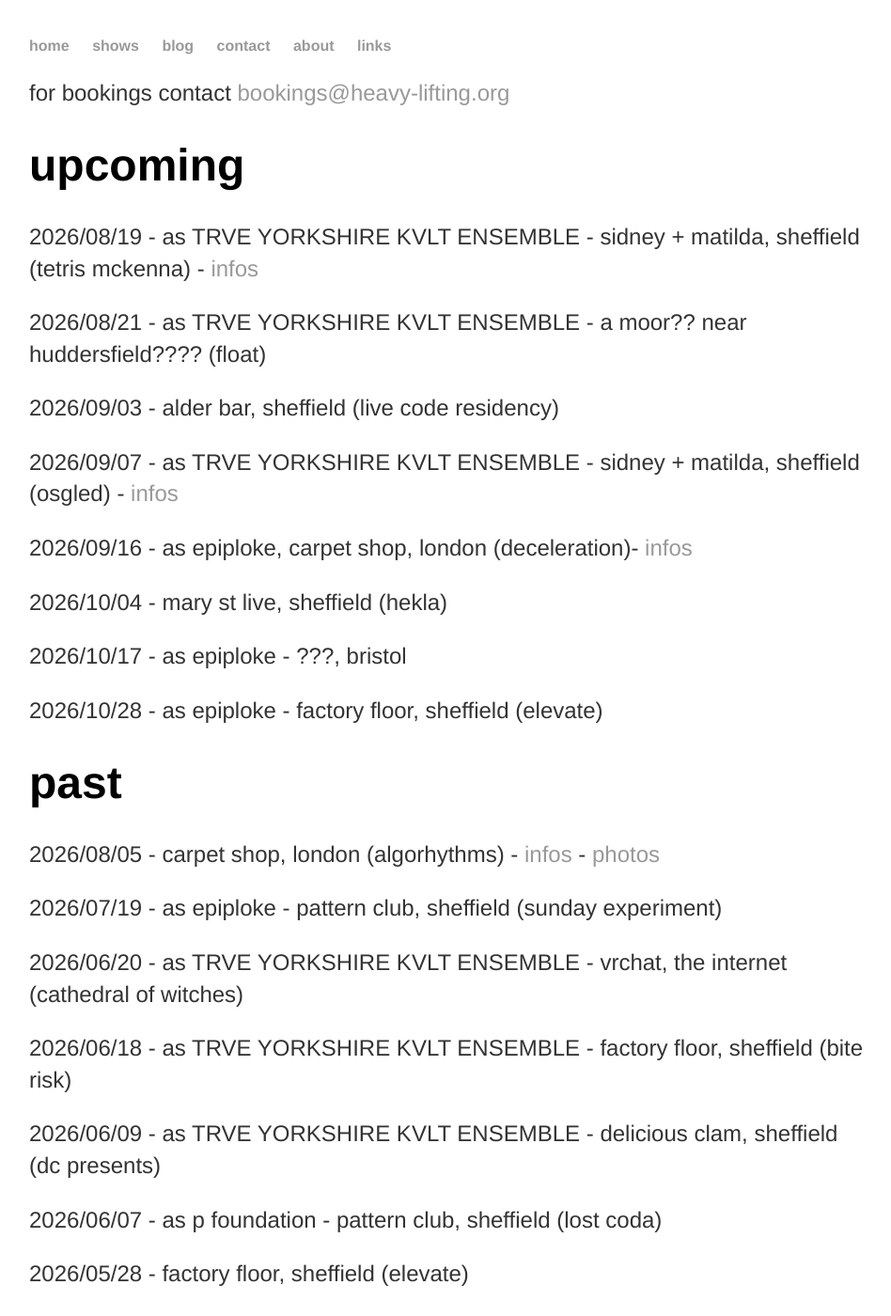
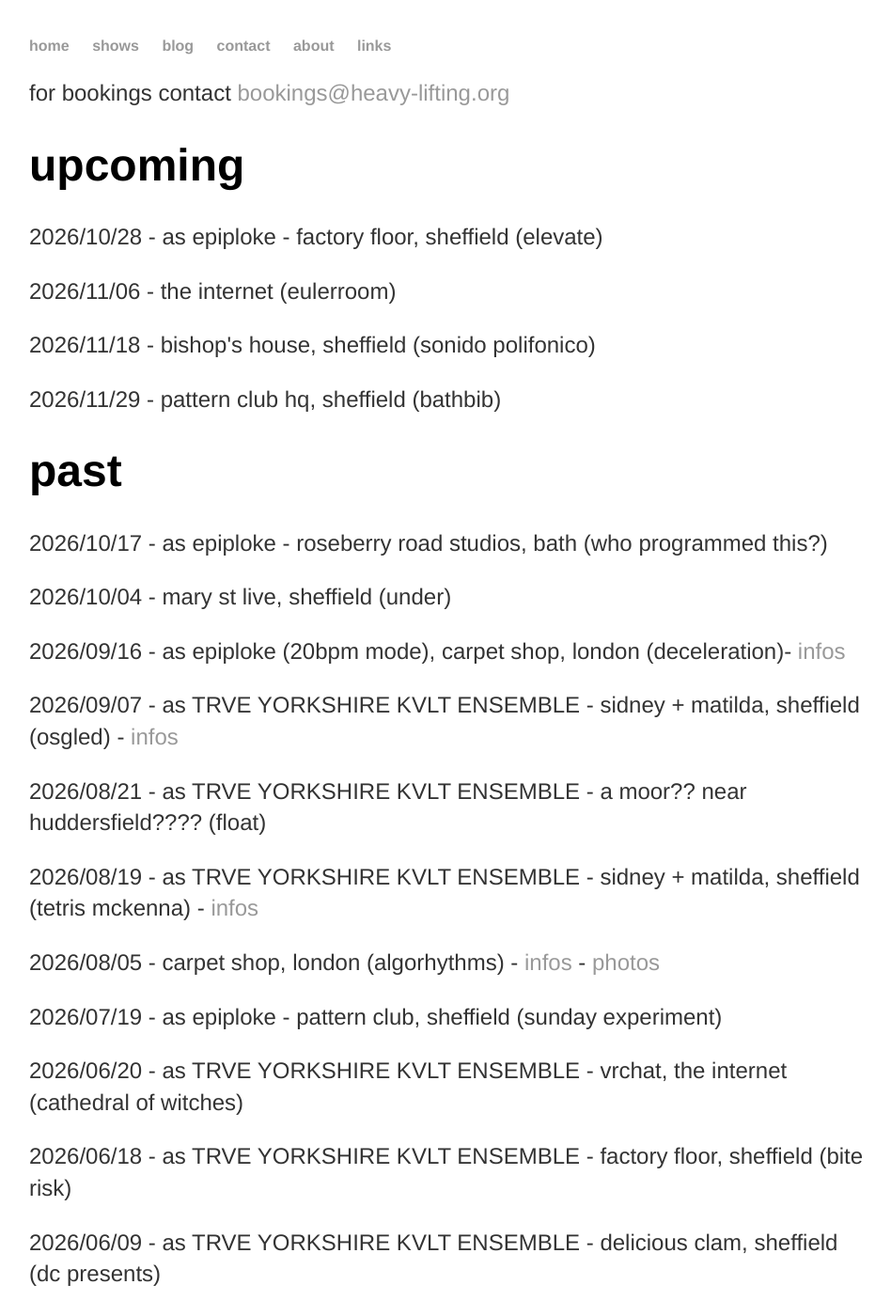
Before and after one commit to heavy-lifting/heavy-lifting.github.io, a Jekyll site: the page built from shows.html, in a window 1280 px wide and 1400 px high. Shown: the whole window at 94% size, without its empty margins (161-1109 px from the left). Built offline with Jekyll 4.4.1, drawn with Linux system fonts in a browser that asks for light colours.

Commit message:
update shows

```diff
--- a/shows.html
+++ b/shows.html
@@ -8,25 +8,13 @@ title: shows
 <div class="upcoming">
 	<h1>upcoming</h1>
 
-
-
-
-	<p>2026/08/19 - as TRVE YORKSHIRE KVLT ENSEMBLE - sidney + matilda, sheffield (tetris mckenna) - <a href = "https://www.fatsoma.com/e/toytktf9/violent-magic-orchestra-vmo-japan">infos</a></p>
-
-	<p>2026/08/21 - as TRVE YORKSHIRE KVLT ENSEMBLE - a moor?? near huddersfield???? (float)</p>
-
-	<p>2026/09/03 - alder bar, sheffield (live code residency)</p>
-
-	<p>2026/09/07 - as TRVE YORKSHIRE KVLT ENSEMBLE - sidney + matilda, sheffield (osgled) - <a href = "https://www.fatsoma.com/e/9xnybs9p/osgled-trve-yorkshire-kvlt-ensemble">infos</a></p>
-
-	<p>2026/09/16 - as epiploke, carpet shop, london (deceleration)- <a href = "https://gel.now/events/849">infos</a></p>
-
-	<p>2026/10/04 - mary st live, sheffield (hekla)</p>
-
-	<p>2026/10/17 - as epiploke - ???, bristol</p>
-
 	<p>2026/10/28 - as epiploke - factory floor, sheffield (elevate) </p>
 
+	<p>2026/11/06 - the internet (eulerroom)</p>
+
+	<p>2026/11/18 - bishop's house, sheffield (sonido polifonico)</p>
+
+	<p>2026/11/29 - pattern club hq, sheffield (bathbib)</p>
 
 
 </div>
@@ -34,6 +22,20 @@ title: shows
 <div class="past">
 
 <h1>past</h1>
+
+<p>2026/10/17 - as epiploke - roseberry road studios, bath (who programmed this?)</p>
+
+
+<p>2026/10/04 - mary st live, sheffield (under)</p>
+
+<p>2026/09/16 - as epiploke (20bpm mode), carpet shop, london (deceleration)- <a href = "https://gel.now/events/849">infos</a></p>
+
+<p>2026/09/07 - as TRVE YORKSHIRE KVLT ENSEMBLE - sidney + matilda, sheffield (osgled) - <a href = "https://www.fatsoma.com/e/9xnybs9p/osgled-trve-yorkshire-kvlt-ensemble">infos</a></p>
+
+<p>2026/08/21 - as TRVE YORKSHIRE KVLT ENSEMBLE - a moor?? near huddersfield???? (float)</p>
+
+<p>2026/08/19 - as TRVE YORKSHIRE KVLT ENSEMBLE - sidney + matilda, sheffield (tetris mckenna) - <a href = "https://www.fatsoma.com/e/toytktf9/violent-magic-orchestra-vmo-japan">infos</a></p>
+
 <p>2026/08/05 - carpet shop, london (algorhythms) - <a href = "https://luma.com/zmyureqm">infos</a> - <a href = "https://photos.app.goo.gl/u2TCyBycrakMoE8BA">photos</a></p>
 
 <p>2026/07/19 - as epiploke - pattern club, sheffield (sunday experiment)</p>
```
